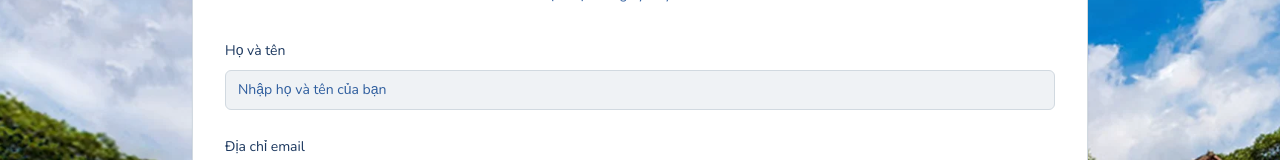
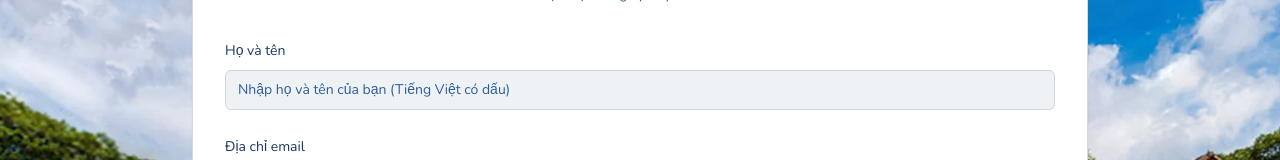
Before and after one commit to ChubbyCub/hs-reunion, a Next.js app: page /register in a window 1280 px wide. Shown: the part 272-432 px from the top of the page. Built offline with nearby package versions, Linux system fonts and the light colour scheme.

Commit message:
Add instruction

```diff
--- a/src/app/(steps)/register/page.tsx
+++ b/src/app/(steps)/register/page.tsx
@@ -175,7 +175,7 @@ export default function RegisterPage() {
               <FormItem>
                 <FormLabel className="font-form">Họ và tên</FormLabel>
                 <FormControl>
-                  <Input className="font-form" placeholder="Nhập họ và tên của bạn" {...field} />
+                  <Input className="font-form" placeholder="Nhập họ và tên của bạn (Tiếng Việt có dấu)" {...field} />
                 </FormControl>
                 <FormMessage />
               </FormItem>
```
